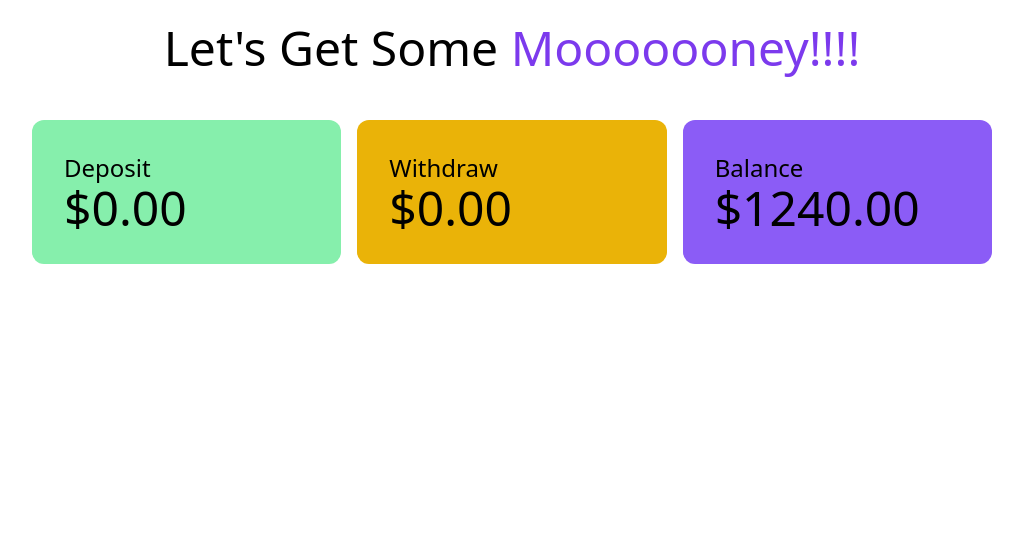
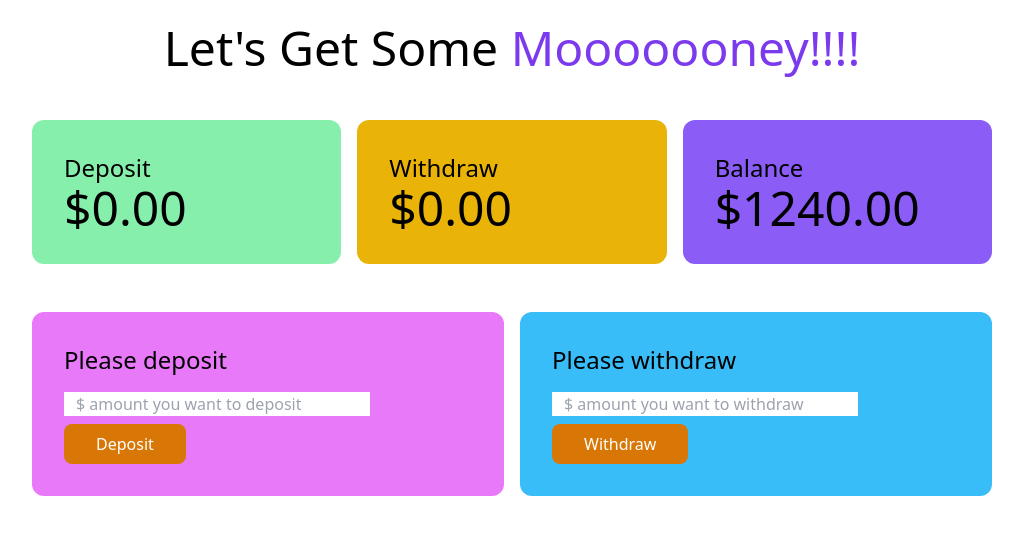
Before and after one commit to dg1223/javascript-basic-bank-website, a plain HTML site: page bank.html in a window 1280 px wide. Shown: the whole page, without its empty margins (128-1151 px from the left). Drawn offline with nearby package versions, Linux system fonts and the light colour scheme.

Commit message:
create bottom panel

```diff
--- a/bank.html
+++ b/bank.html
@@ -28,6 +28,21 @@
                 </div>
             </div>
         </section>
+        <!-- Deposit and Withdraw -->
+        <section class="mt-12">
+            <div class="grid grid-cols-2 gap-4 w-9/12 mx-auto">
+                <div class="bg-fuchsia-400 p-8 rounded-xl">
+                    <h4 class="text-2xl mb-4">Please deposit</h4>
+                    <input class="w-9/12 block mb-2 px-3" type="email" name="" id="deposit-field" placeholder="$ amount you want to deposit">
+                    <button id="btn-deposit" class="bg-amber-600 hover:bg-sky-700 px-8 py-2 text-white font-medium rounded-lg">Deposit</button>
+                </div>
+                <div class="bg-sky-400 p-8 rounded-xl">
+                    <h4 class="text-2xl mb-4">Please withdraw</h4>
+                    <input class="w-9/12 block mb-2 px-3" type="email" name="" id="withdraw-field" placeholder="$ amount you want to withdraw">
+                    <button id="btn-deposit" class="bg-amber-600 hover:bg-sky-700 px-8 py-2 text-white font-medium rounded-lg">Withdraw</button>
+                </div>
+            </div>
+        </section>
     </main>
 </body>
 </html>
```
